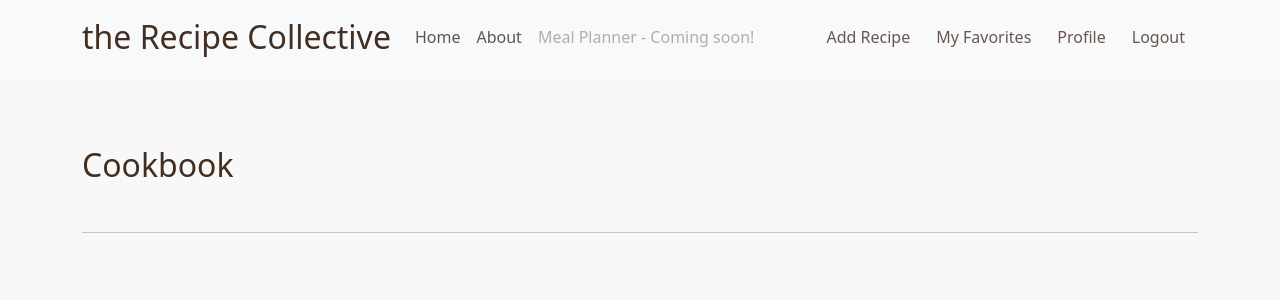
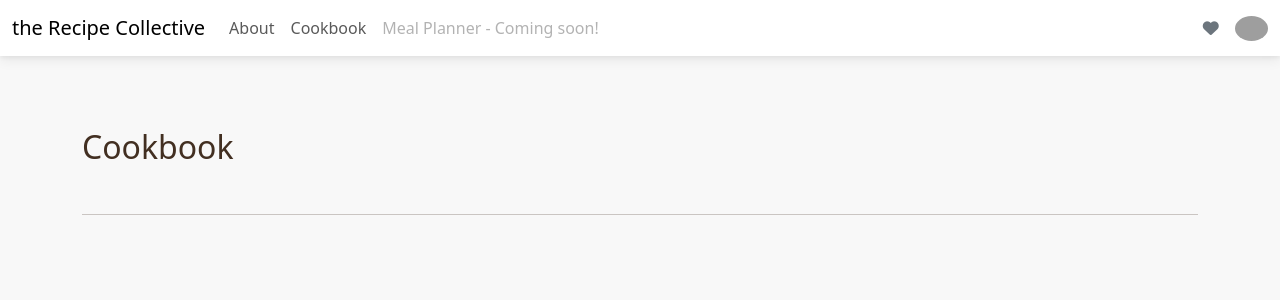
Before and after one commit to SandraBergstrom/theRecipeCollective, a Django app: page / in a window 1280 px wide. Shown: the top 300 px of the page. Run offline with Django 3.2, Linux system fonts and the light colour scheme; the visitor is signed in with stand-in values (Sample User, id 1); data that the repository does not hold is empty; some libraries are stand-ins or nearby versions; grey boxes are pictures that could not be loaded.

Commit message:
Add new nav-bar from mdb

```diff
--- a/cookbook/templates/cookbook/base.html
+++ b/cookbook/templates/cookbook/base.html
@@ -7,6 +7,9 @@
   <meta name="viewport" content="width=device-width, initial-scale=1">
   <!-- Fontawesome -->
   <script src="https://kit.fontawesome.com/16606b6431.js" crossorigin="anonymous"></script>
+
+  <!-- MDB -->
+  <link href="https://cdnjs.cloudflare.com/ajax/libs/mdb-ui-kit/6.2.0/mdb.min.css" rel="stylesheet" />
 
   <!-- Bootstrap CSS -->
   <link href="https://cdn.jsdelivr.net/npm/bootstrap@5.3.0-alpha3/dist/css/bootstrap.min.css" rel="stylesheet"
@@ -25,61 +28,76 @@
 <body>
   <section>
     <!-- Navbar -->
-    <nav class="navbar navbar-expand-lg navbar-light bg-light">
+    <nav class="navbar navbar-expand-lg navbar-light bg-white">
       <!-- Container wrapper -->
-      <div class="container" id="navbar-bg">
-        <!-- Navbar brand -->
-        <a class="navbar-brand" id="nav-logo" href="{% url 'cookbook-home' %}">the Recipe Collective</a>
-
+      <div class="container-fluid">
         <!-- Toggle button -->
-        <button class="navbar-toggler" type="button" data-mdb-toggle="collapse" data-mdb-target="#navbarButtons"
-          aria-controls="navbarButtonsExample" aria-expanded="false" aria-label="Toggle navigation">
-          <i class="fas fa-bars"></i>
-        </button>
-
+        <div class="d-flex align-items-center justify-content-between">
+          <!-- Navbar brand -->
+          <a class="navbar-brand mt-2 mt-lg-0" href="{% url 'cookbook-home' %}">the Recipe Collective</a>
+          <!-- Toggle button -->
+          <button class="navbar-toggler mr-auto" type="button" data-mdb-toggle="collapse"
+            data-mdb-target="#navbarSupportedContent" aria-controls="navbarSupportedContent" aria-expanded="false"
+            aria-label="Toggle navigation">
+            <i class="fas fa-bars"></i>
+          </button>
+        </div>
         <!-- Collapsible wrapper -->
-        <div class="collapse navbar-collapse" id="navbarButtons">
+        <div class="collapse navbar-collapse" id="navbarSupportedContent">
           <!-- Left links -->
           <ul class="navbar-nav me-auto mb-2 mb-lg-0">
-            <li class="nav-item">
-              <a class="nav-link" href="{% url 'cookbook-home' %}">Home</a>
-            </li>
             <li class="nav-item">
               <a class="nav-link" href="{% url 'cookbook-about' %}">About</a>
             </li>
             {% if user.is_authenticated %}
             <li class="nav-item">
-              <a class="nav-link disabled">Meal Planner - Coming soon!</a>
+              <a class="nav-link" href="{% url 'cookbook-home' %}">Cookbook</a>
+            </li>
+            <li class="nav-item">
+              <a class="nav-link disabled" href="#">Meal Planner - Coming soon!</a>
+            </li>
+            {% else %}
+            <li class="nav-item">
+              <a class="nav-link" href="{% url 'login' %}">Login</a>
+            </li>
+            <li class="nav-item">
+              <a class="nav-link" href="{% url 'register' %}">Sign Up</a>
             </li>
             {% endif %}
           </ul>
-
           <!-- Left links -->
-          <div class="d-flex align-items-center">
-            {% if user.is_authenticated %}
-            <button type="button" class="btn btn-link me-auto mb-2 mb-lg-0">
-              <a class="nav-link" href="{% url 'recipe-create' %}">Add Recipe</a>
-            </button>
-            <button type="button" class="btn btn-link me-auto mb-2 mb-lg-0">
-              <a class="nav-link" href="{% url 'favorite_list' %}">My Favorites</a>
-            </button>
-            <button type="button" class="btn btn-link me-auto mb-2 mb-lg-0">
-              <a class="nav-link" href="{% url 'profile' %}">Profile</a>
-            </button>
-            <button type="button" class="btn btn-link me-auto mb-2 mb-lg-0">
-              <a class="nav-link" href="{% url 'logout' %}">Logout</a>
-            </button>
-            {% else %}
-            <button type="button" class="btn btn-link px-3 me-2">
-              <a class="nav-link" href="{% url 'login' %}">Login</a>
-            </button>
-            <button type="button" class="btn btn-custom-primary me-3">
-              <a class="nav-link" href="{% url 'register' %}">Sign Up</a>
-            </button>
-            {% endif %}
-          </div>
         </div>
         <!-- Collapsible wrapper -->
+
+        <!-- Right elements -->
+        <div class="d-flex align-items-center">
+          {% if user.is_authenticated %}
+          <!-- Favorite Icon -->
+          <a class="link-secondary me-3" href="{% url 'favorite_list' %}">
+            <i class="fa-solid fa-heart"></i>
+          </a>
+          <!-- Avatar -->
+          <div class="dropdown">
+            <a class="dropdown-toggle d-flex align-items-center hidden-arrow" href="#" id="navbarDropdownMenuAvatar"
+              role="button" data-mdb-toggle="dropdown" aria-expanded="false">
+              <img src="https://mdbcdn.b-cdn.net/img/new/avatars/2.webp" class="rounded-circle" height="25"
+                alt="Black and White Portrait of a Man" loading="lazy" />
+            </a>
+            <ul class="dropdown-menu dropdown-menu-end" aria-labelledby="navbarDropdownMenuAvatar">
+              <li>
+                <a class="dropdown-item" href="{% url 'profile' %}">My profile</a>
+              </li>
+              <li>
+                <a class="dropdown-item" href="{% url 'recipe-create' %}">Add Recipe</a>
+              </li>
+              <li>
+                <a class="dropdown-item" href="{% url 'logout' %}">Logout</a>
+              </li>
+            </ul>
+          </div>
+          {% endif %}
+        </div>
+        <!-- Right elements -->
       </div>
       <!-- Container wrapper -->
     </nav>
@@ -109,6 +127,9 @@
   </section>
 
 
+  <!-- MDB -->
+  <script type="text/javascript" src="https://cdnjs.cloudflare.com/ajax/libs/mdb-ui-kit/6.2.0/mdb.min.js"></script>
+
   <!-- Bootstrap JavaScript-->
   <script src="https://cdn.jsdelivr.net/npm/bootstrap@5.3.0-alpha3/dist/js/bootstrap.bundle.min.js"
     integrity="sha384-ENjdO4Dr2bkBIFxQpeoTz1HIcje39Wm4jDKdf19U8gI4ddQ3GYNS7NTKfAdVQSZe"
--- a/cookbook/templates/cookbook/home.html
+++ b/cookbook/templates/cookbook/home.html
@@ -21,7 +21,7 @@
             </div>
             <div class="card-footer d-flex justify-content-between align-items-center pt-3 pb-3">
                 <small class="text-muted">Last updated: {{ recipe.date_updated }}</small>
-                <a href="{% url 'favorite_add' recipe.id %}" class="btn btn-custom-secondary btn-sm">Add to Favorites</a>
+                <a href="{% url 'recipe-detail' recipe.id %}" class="btn btn-outline-success btn-sm">More Info...</a>
             </div>
         </div>
     </div>
--- a/static/cookbook/css/style.css
+++ b/static/cookbook/css/style.css
@@ -10,7 +10,7 @@
 
     --clr-accent-pink: rgb(176, 75, 124);
     --clr-accent-orange: rgba(195, 130, 53);
-    --clr-accent-green: rgb(103, 139, 96);
+    --clr-accent-green: rgb(85, 151, 72);
 }
 
         /* BASE */
@@ -37,11 +37,17 @@ a {
 
 .btn-link {
     text-decoration: none;
+    color: var(--clr-neutral-dark);
+}
+
+#singup-btn a {
+    color: var(--clr-primary-light)
 }
 
 .btn-custom-primary {
     background-color: var(--clr-accent-orange);
     color: var(--clr-primary-light);
+    padding: 2px;
 }
 
 .btn-custom-secondary {
@@ -52,10 +58,6 @@ a {
 .btn-custom-neutral-light {
     background-color: var(--clr-neutral-light)
     color: var(--clr-primary-dark);
-}
-
-.btn-link {
-    color: var(--clr-neutral-dark);
 }
 
         /* HOME PAGE */
```
